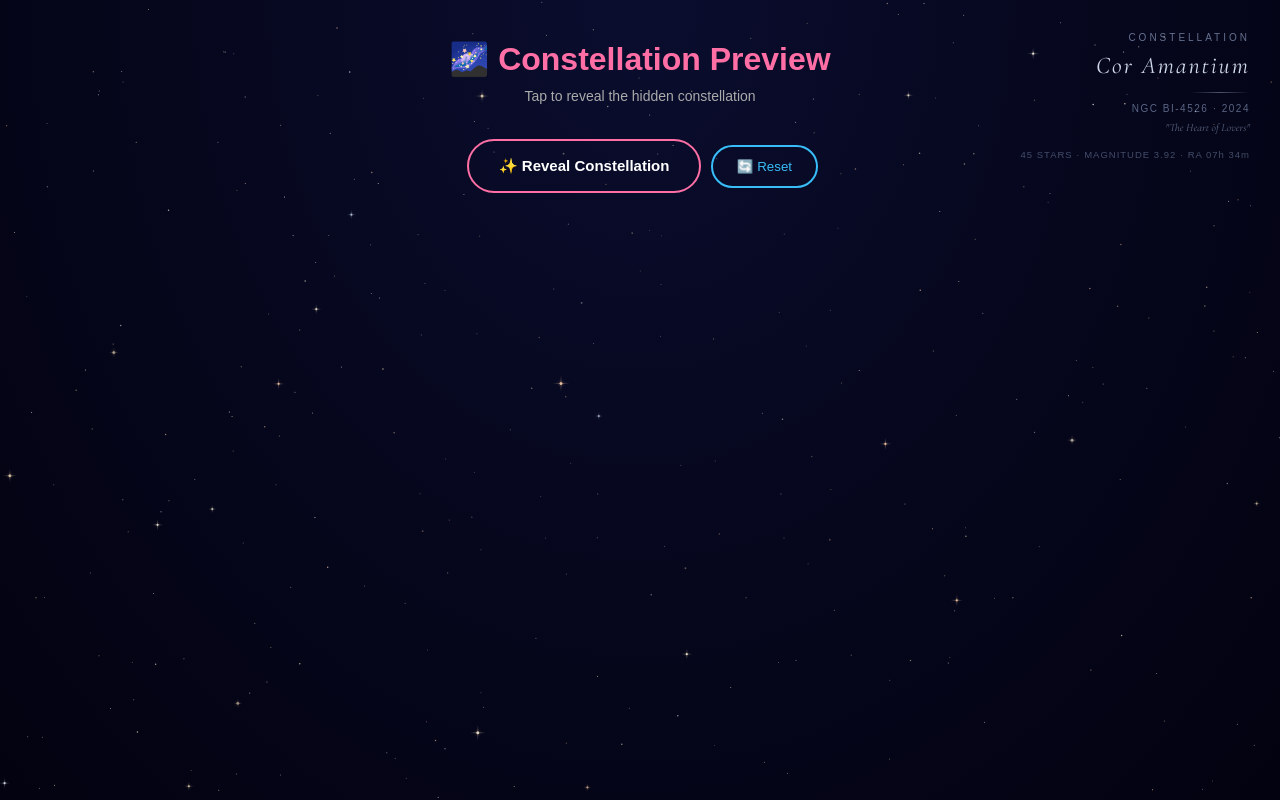
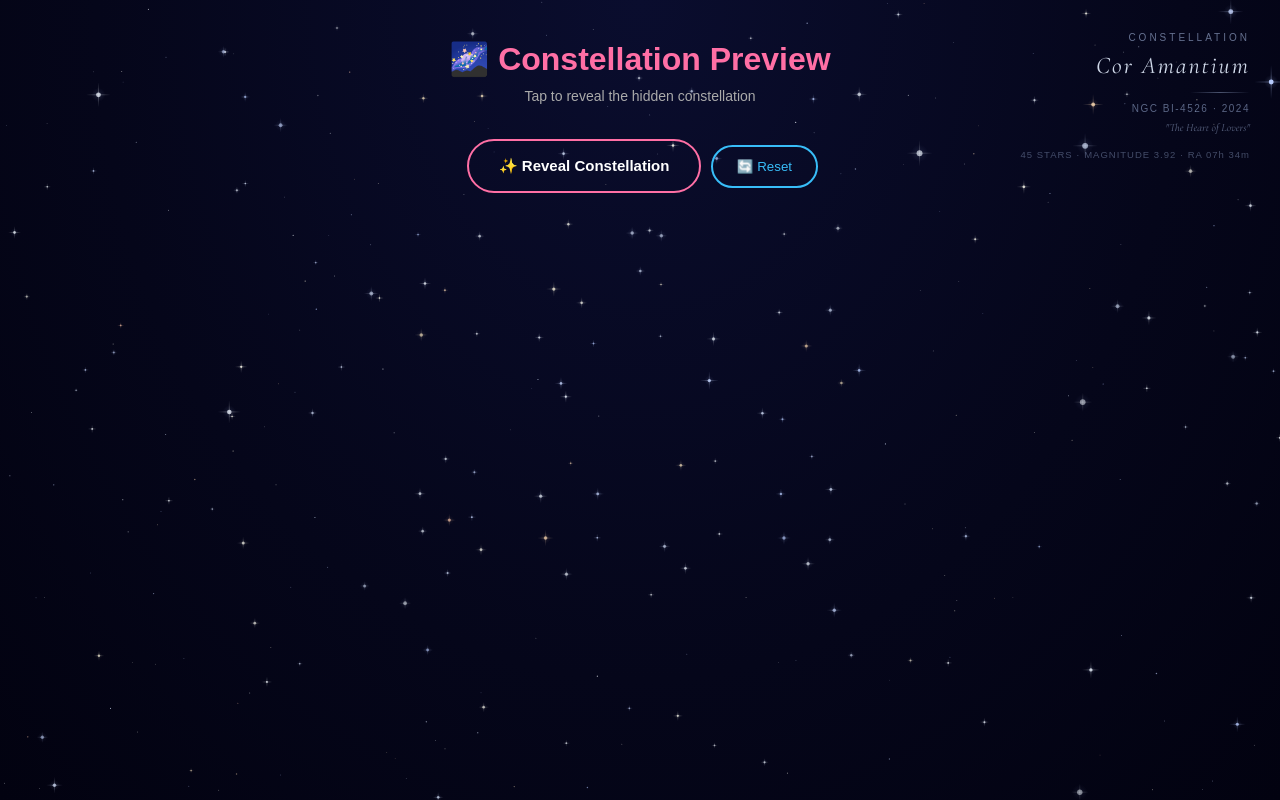
Before and after one commit to Hakishi/web, a website: page demo/index.html in a window 1280 px wide. Drawn offline with nearby package versions, Linux system fonts and the light colour scheme.

Commit message:
More color variety with blues/silvers, visible constellation stars, slower sparkle

```diff
--- a/demo/index.html
+++ b/demo/index.html
@@ -244,30 +244,34 @@ let constellationDots = [];
 let constellationConnections = [];
 let sparkParticles = [];
 let meteors = [];
-let headTrails = []; // NEW: trails behind the traveling line head
+let headTrails = [];
 let lineFinished = false;
 
 function jitter(amount) { return (Math.random() - 0.5) * amount; }
 
+// MORE VARIED magnitudes — bigger differences
 function realStarMagnitude() {
   const r = Math.random();
-  if (r < 0.72) return 1;
-  if (r < 0.92) return 1.5;
-  if (r < 0.985) return 2.2;
-  if (r < 0.998) return 3;
-  return 4;
+  if (r < 0.55) return 0.7 + Math.random() * 0.4;   // 55% tiny stars (0.7-1.1)
+  if (r < 0.78) return 1.3 + Math.random() * 0.5;   // 23% small (1.3-1.8)
+  if (r < 0.92) return 2.0 + Math.random() * 0.8;   // 14% medium (2.0-2.8)
+  if (r < 0.985) return 3.0 + Math.random() * 1.0;  // 6.5% bright (3.0-4.0)
+  return 4.5 + Math.random() * 1.5;                  // 1.5% very bright (4.5-6.0)
 }
 
+// REBALANCED colors — more blues, whites, silvers; fewer warm tones
 function realStarColor() {
   const r = Math.random();
-  if (r < 0.35) return [255, 210, 170];
-  if (r < 0.55) return [255, 235, 195];
-  if (r < 0.70) return [255, 248, 220];
-  if (r < 0.80) return [255, 253, 240];
-  if (r < 0.88) return [248, 250, 255];
-  if (r < 0.94) return [220, 232, 255];
-  if (r < 0.98) return [190, 210, 255];
-  return [255, 180, 150];
+  // Weighted toward cooler colors (like actual night sky - human eye sees mostly white/blue)
+  if (r < 0.30) return [245, 250, 255]; // 30% - White/Silver (dominant!)
+  if (r < 0.50) return [220, 232, 255]; // 20% - Blue-white (like Vega, Sirius)
+  if (r < 0.65) return [200, 215, 255]; // 15% - Cool blue
+  if (r < 0.75) return [255, 253, 240]; // 10% - Very pale yellow-white
+  if (r < 0.83) return [180, 200, 250]; // 8% - Pure blue (rare, hot)
+  if (r < 0.88) return [255, 248, 220]; // 5% - Warm white
+  if (r < 0.93) return [255, 235, 195]; // 5% - Soft orange
+  if (r < 0.97) return [255, 220, 180]; // 4% - Warm orange
+  return [255, 200, 170];                // 3% - Red-orange (Betelgeuse)
 }
 
 function generateScintillation() {
@@ -334,7 +338,8 @@ function layoutStars() {
     const startIdx = kaluDotIndex;
 
     def.dots.forEach(([dx, dy]) => {
-      const magnitude = realStarMagnitude() + 0.8;
+      // Constellation stars are BIGGER and more varied than background
+      const magnitude = 1.8 + Math.random() * 2.5; // 1.8 - 4.3
       constellationDots.push({
         x: offsetX + dx * letterWidth + jitter(letterWidth * jitterFactor),
         y: kaluY + dy * letterHeight + jitter(letterHeight * jitterFactor),
@@ -369,7 +374,7 @@ function layoutStars() {
     const startIdx = gojoDotIndex;
 
     def.dots.forEach(([dx, dy]) => {
-      const magnitude = realStarMagnitude() + 0.8;
+      const magnitude = 1.8 + Math.random() * 2.5;
       constellationDots.push({
         x: offsetX + dx * letterWidth + jitter(letterWidth * jitterFactor),
         y: gojoY + dy * letterHeight + jitter(letterHeight * jitterFactor),
@@ -407,7 +412,7 @@ function layoutStars() {
     const t = (i / numHeartPoints) * Math.PI * 2;
     const hx = 16 * Math.pow(Math.sin(t), 3);
     const hy = -(13 * Math.cos(t) - 5 * Math.cos(2*t) - 2 * Math.cos(3*t) - Math.cos(4*t));
-    const magnitude = realStarMagnitude() + 0.8;
+    const magnitude = 1.8 + Math.random() * 2.5;
     constellationDots.push({
       x: heartCenterX + hx * scaleX + jitter(10),
       y: heartCenterY + hy * scaleY + jitter(10),
@@ -523,7 +528,7 @@ function drawStar(x, y, magnitude, color, brightness) {
       grad.addColorStop(0, `rgba(200, 220, 255, ${brightness * 0.25})`);
       grad.addColorStop(0.4, `rgba(180, 200, 255, ${brightness * 0.1})`);
       grad.addColorStop(1, `rgba(180, 200, 255, 0)`);
-    } else if (r > g) {
+    } else if (r > g + 20) {
       grad.addColorStop(0, `rgba(255, 220, 180, ${brightness * 0.25})`);
       grad.addColorStop(0.4, `rgba(255, 200, 160, ${brightness * 0.1})`);
       grad.addColorStop(1, `rgba(255, 200, 160, 0)`);
@@ -576,21 +581,23 @@ function draw() {
     drawStar(st.x, st.y, st.magnitude, st.color, Math.max(0.1, brightness));
   });
 
-  // Constellation dots
+  // Constellation dots — VISIBLE FROM START (looks pre-existing)
   constellationDots.forEach(dot => {
     if (dot.isRevealed) {
+      // Fully lit constellation star
       if (dot.revealProgress < 1) dot.revealProgress = Math.min(dot.revealProgress + 0.025, 1);
       const twinkleAmount = dot.magnitude < 2 ? 0.3 : 0.2;
       const brightness = dot.baseBrightness * getScintillationBrightness(dot.scint, frameCount, twinkleAmount) * dot.revealProgress;
       drawStar(dot.x, dot.y, dot.magnitude, dot.color, brightness);
     } else {
+      // Hidden state: MORE VISIBLE than before (already twinkling brightly like real stars)
       const twinkleAmount = 0.3;
-      const brightness = 0.4 * getScintillationBrightness(dot.scint, frameCount, twinkleAmount);
-      drawStar(dot.x, dot.y, dot.magnitude * 0.6, dot.color, brightness);
+      const brightness = 0.7 * getScintillationBrightness(dot.scint, frameCount, twinkleAmount); // Was 0.4, now 0.7
+      drawStar(dot.x, dot.y, dot.magnitude * 0.85, dot.color, brightness); // Was 0.6, now 0.85 size
     }
   });
 
-  // Constellation lines — THIN AND ELEGANT (as before)
+  // Constellation lines — THIN AND ELEGANT
   constellationConnections.forEach(line => {
     if (line.progress > 0) {
       const dx = line.to.x - line.from.x;
@@ -598,13 +605,12 @@ function draw() {
       const currentX = line.from.x + dx * line.progress;
       const currentY = line.from.y + dy * line.progress;
 
-      // Sparkle on completed lines
+      // SLOWER sparkle (was 0.05, now 0.015) - much more subtle
       let sparkle = 1;
       if (line.progress >= 1 && lineFinished) {
-        sparkle = 0.7 + Math.sin(frameCount * 0.05 + line.sparkleOffset) * 0.3;
+        sparkle = 0.85 + Math.sin(frameCount * 0.015 + line.sparkleOffset) * 0.15; // Reduced amplitude
       }
 
-      // Simple thin line
       ctx.beginPath();
       ctx.moveTo(line.from.x, line.from.y);
       ctx.lineTo(currentX, currentY);
@@ -615,8 +621,8 @@ function draw() {
       ctx.stroke();
       ctx.shadowBlur = 0;
 
-      // Random sparkles on completed lines
-      if (line.progress >= 1 && lineFinished && Math.random() < 0.02) {
+      // MUCH LESS FREQUENT random sparkles (was 0.02, now 0.005)
+      if (line.progress >= 1 && lineFinished && Math.random() < 0.005) {
         const sparklePos = Math.random();
         const spX = line.from.x + dx * sparklePos;
         const spY = line.from.y + dy * sparklePos;
@@ -630,7 +636,7 @@ function draw() {
     }
   });
 
-  // ✨ HEAD TRAILS (like falling star behind the traveling head)
+  // Head trails (falling star effect behind traveling head)
   for (let i = headTrails.length - 1; i >= 0; i--) {
     const t = headTrails[i];
     t.life -= 0.04;
@@ -638,8 +644,6 @@ function draw() {
       headTrails.splice(i, 1);
       continue;
     }
-
-    // Draw fading trail dot
     const size = t.size * t.life;
     const grad = ctx.createRadialGradient(t.x, t.y, 0, t.x, t.y, size * 2);
     grad.addColorStop(0, `rgba(255, 245, 220, ${t.life * 0.8})`);
@@ -651,7 +655,7 @@ function draw() {
     ctx.fill();
   }
 
-  // ✨ Traveling head with bright glow (like meteor head)
+  // Traveling head with bright meteor-like glow
   constellationConnections.forEach(line => {
     if (line.progress > 0 && line.progress < 1) {
       const dx = line.to.x - line.from.x;
@@ -659,7 +663,6 @@ function draw() {
       const currentX = line.from.x + dx * line.progress;
       const currentY = line.from.y + dy * line.progress;
 
-      // Bright meteor-like head
       const headGrad = ctx.createRadialGradient(currentX, currentY, 0, currentX, currentY, 12);
       headGrad.addColorStop(0, 'rgba(255, 255, 255, 1)');
       headGrad.addColorStop(0.3, 'rgba(255, 245, 220, 0.7)');
@@ -670,7 +673,6 @@ function draw() {
       ctx.arc(currentX, currentY, 12, 0, 7);
       ctx.fill();
 
-      // Inner bright core
       ctx.beginPath();
       ctx.arc(currentX, currentY, 2, 0, 7);
       ctx.fillStyle = 'rgba(255, 255, 255, 1)';
@@ -748,7 +750,6 @@ function emitSparkles(x, y, count = 2) {
   }
 }
 
-// Emit fading trail dots behind the traveling head
 function emitHeadTrail(x, y) {
   headTrails.push({
     x: x + jitter(1.5),
@@ -818,7 +819,6 @@ function drawContinuousFlow(lines, totalDuration = 8000, callback) {
         emitSparkles(line.from.x, line.from.y, 5);
       }
 
-      // Emit trail dots BEHIND the traveling head (like falling star)
       if (now - lastTrailTime > 20) {
         const dx = line.to.x - line.from.x;
         const dy = line.to.y - line.from.y;
```
